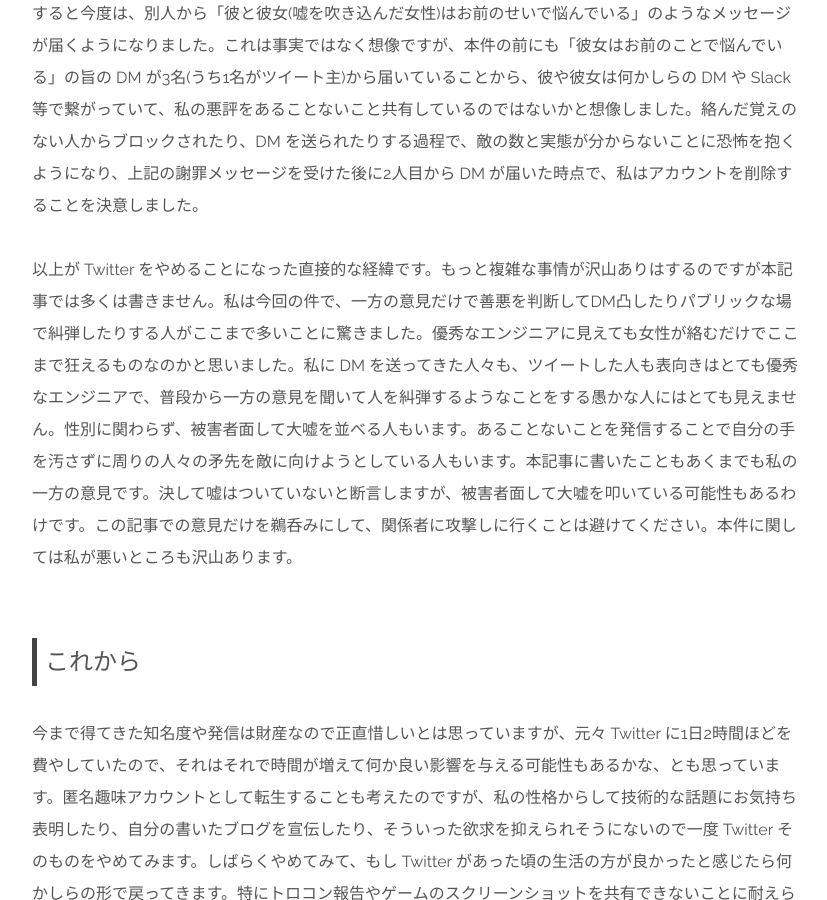
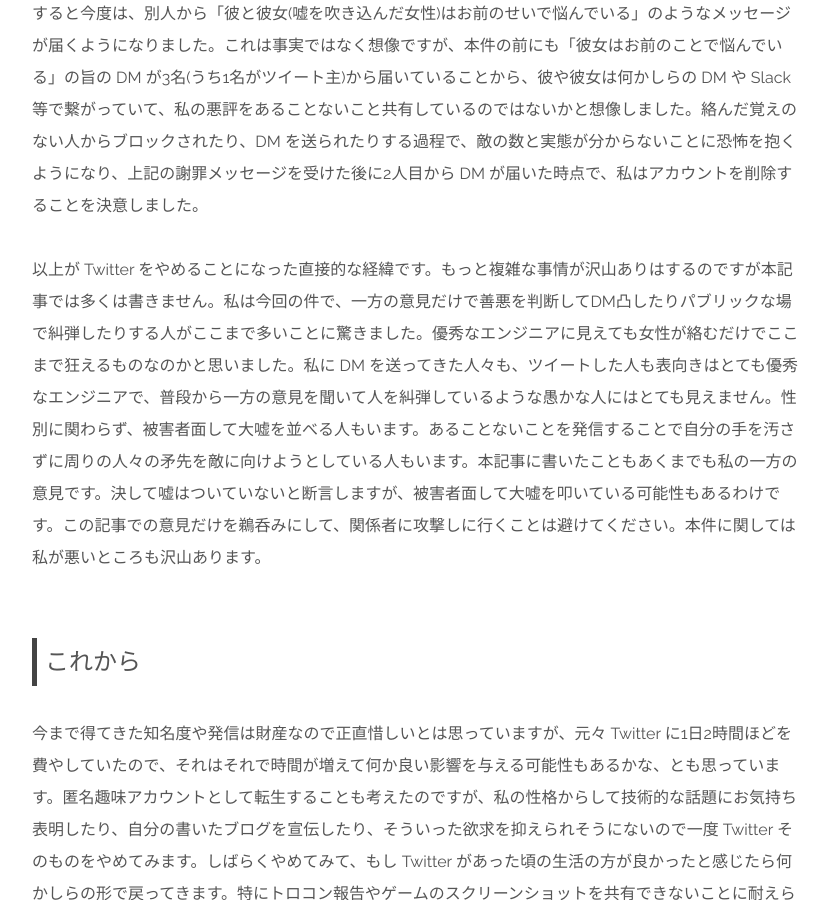
Before and after one commit to ryo-ryukalice/ogihara-ryo.github.io, a Jekyll site: the page built from _posts/2020-05-10-bye-twitter.markdown, in a window 1280 px wide and 900 px high, scrolled down 1284 px. Shown: the whole window, without its empty margins (224-1051 px from the left). Built offline with Jekyll 4.4.1, drawn with Linux system fonts in a browser that asks for light colours; nearby versions of some CDN libraries; comment, search, counter and statistics services are not loaded.

Commit message:
Update 2020-05-10-bye-twitter.markdown

```diff
--- a/_posts/2020-05-10-bye-twitter.markdown
+++ b/_posts/2020-05-10-bye-twitter.markdown
@@ -22,7 +22,7 @@ Twitter をやめました。@OgiharaRyo というビジネス用のアカウン
 
 すると今度は、別人から「彼と彼女(嘘を吹き込んだ女性)はお前のせいで悩んでいる」のようなメッセージが届くようになりました。これは事実ではなく想像ですが、本件の前にも「彼女はお前のことで悩んでいる」の旨の DM が3名(うち1名がツイート主)から届いていることから、彼や彼女は何かしらの DM や Slack 等で繋がっていて、私の悪評をあることないこと共有しているのではないかと想像しました。絡んだ覚えのない人からブロックされたり、DM を送られたりする過程で、敵の数と実態が分からないことに恐怖を抱くようになり、上記の謝罪メッセージを受けた後に2人目から DM が届いた時点で、私はアカウントを削除することを決意しました。
 
-以上が Twitter をやめることになった直接的な経緯です。もっと複雑な事情が沢山ありはするのですが本記事では多くは書きません。私は今回の件で、一方の意見だけで善悪を判断してDM凸したりパブリックな場で糾弾したりする人がここまで多いことに驚きました。優秀なエンジニアに見えても女性が絡むだけでここまで狂えるものなのかと思いました。私に DM を送ってきた人々も、ツイートした人も表向きはとても優秀なエンジニアで、普段から一方の意見を聞いて人を糾弾するようなことをする愚かな人にはとても見えません。性別に関わらず、被害者面して大嘘を並べる人もいます。あることないことを発信することで自分の手を汚さずに周りの人々の矛先を敵に向けようとしている人もいます。本記事に書いたこともあくまでも私の一方の意見です。決して嘘はついていないと断言しますが、被害者面して大嘘を叩いている可能性もあるわけです。この記事での意見だけを鵜呑みにして、関係者に攻撃しに行くことは避けてください。本件に関しては私が悪いところも沢山あります。
+以上が Twitter をやめることになった直接的な経緯です。もっと複雑な事情が沢山ありはするのですが本記事では多くは書きません。私は今回の件で、一方の意見だけで善悪を判断してDM凸したりパブリックな場で糾弾したりする人がここまで多いことに驚きました。優秀なエンジニアに見えても女性が絡むだけでここまで狂えるものなのかと思いました。私に DM を送ってきた人々も、ツイートした人も表向きはとても優秀なエンジニアで、普段から一方の意見を聞いて人を糾弾しているような愚かな人にはとても見えません。性別に関わらず、被害者面して大嘘を並べる人もいます。あることないことを発信することで自分の手を汚さずに周りの人々の矛先を敵に向けようとしている人もいます。本記事に書いたこともあくまでも私の一方の意見です。決して嘘はついていないと断言しますが、被害者面して大嘘を叩いている可能性もあるわけです。この記事での意見だけを鵜呑みにして、関係者に攻撃しに行くことは避けてください。本件に関しては私が悪いところも沢山あります。
 
 ## これから
 
```
